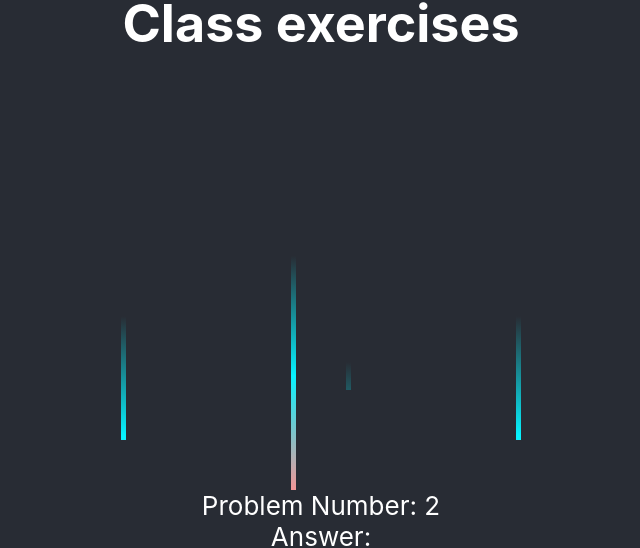
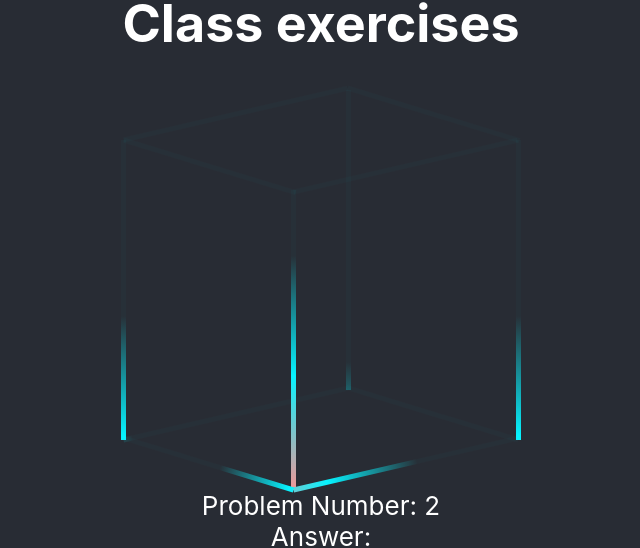
Before and after one commit to ToastBubbles/react-beta-practice, a React (Create React App) app in the folder react-beta-practice/: page / in a window 1280 px wide. Shown: the part 130-678 px from the top of the page, without its empty margins (319-959 px from the left). Built offline with nearby package versions, Linux system fonts and the light colour scheme.

Commit message:
finished funny box

```diff
--- a/react-beta-practice/src/App.css
+++ b/react-beta-practice/src/App.css
@@ -51,6 +51,22 @@
     animation-delay: 0.6s;
     /* animation-delay: 0.6s; */
   }
+  .s9 {
+    animation: Color-anim2 infinite 3s;
+    animation-delay: 0.9s;
+  }
+  .s10 {
+    animation: Color-anim3 infinite 3s;
+    animation-delay: 0.9s;
+  }
+  .s11 {
+    animation: Color-anim2 infinite 3s;
+    animation-delay: 1.3s;
+  }
+  .s12 {
+    animation: Color-anim3 infinite 3s;
+    animation-delay: 1.3s;
+  }
 }
 
 .App-header {
@@ -102,7 +118,7 @@
     #33333300,
     #33333300
   );
-  /* background-color: #06f3ff30; */
+  background-color: #06f3ff05;
   background-size: 400% 400%;
   /* height: 400px; */
   width: 5px;
@@ -161,6 +177,35 @@
   bottom: 298px;
   left: 170px;
 }
+.s9 {
+  height: 230px;
+  transform: rotate(77deg);
+  transform-origin: bottom;
+  bottom: 50px;
+  left: 0px;
+}
+.s10 {
+  height: 180px;
+  transform: rotate(-73deg);
+  transform-origin: bottom;
+  bottom: 50px;
+  right: 0px;
+}
+
+.s11 {
+  height: 230px;
+  transform: rotate(77deg);
+  transform-origin: bottom;
+  bottom: 0px;
+  left: 170px;
+}
+.s12 {
+  height: 180px;
+  transform: rotate(-73deg);
+  transform-origin: bottom;
+  bottom: 0px;
+  left: 170px;
+}
 
 @keyframes Color-anim {
   0% {
@@ -192,3 +237,15 @@
     background-position: 0% 0%;
   }
 }
+@keyframes Color-anim4 {
+  0% {
+    background-position: 0% 100%;
+  }
+  10% {
+    background-position: 0% 100%;
+  }
+
+  100% {
+    background-position: 0% 0%;
+  }
+}
--- a/react-beta-practice/src/App.js
+++ b/react-beta-practice/src/App.js
@@ -22,6 +22,9 @@ function App() {
           <div className="Segment s8"></div>
 
           <div className="Segment s9"></div>
+          <div className="Segment s10"></div>
+          <div className="Segment s11"></div>
+          <div className="Segment s12"></div>
           {/* <svg width="500" height="500">
             <defs>
               <linearGradient
```
